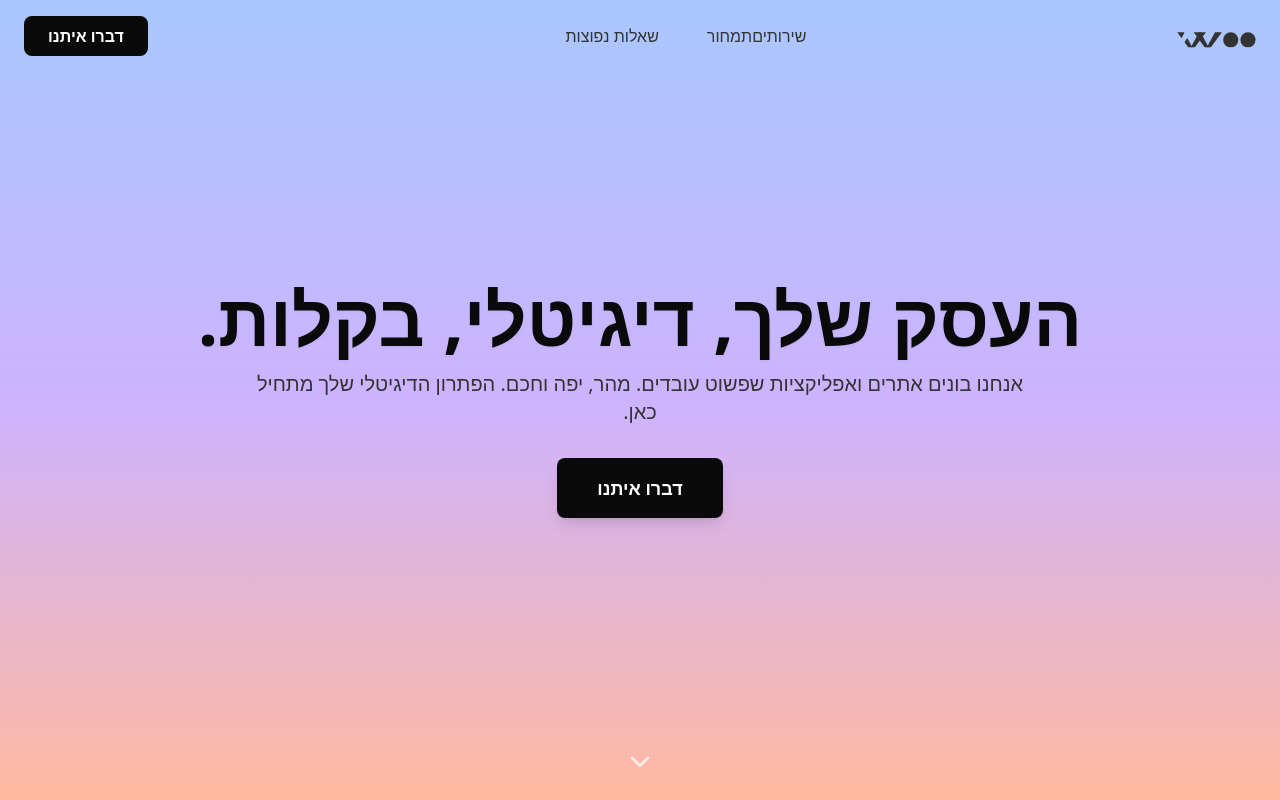
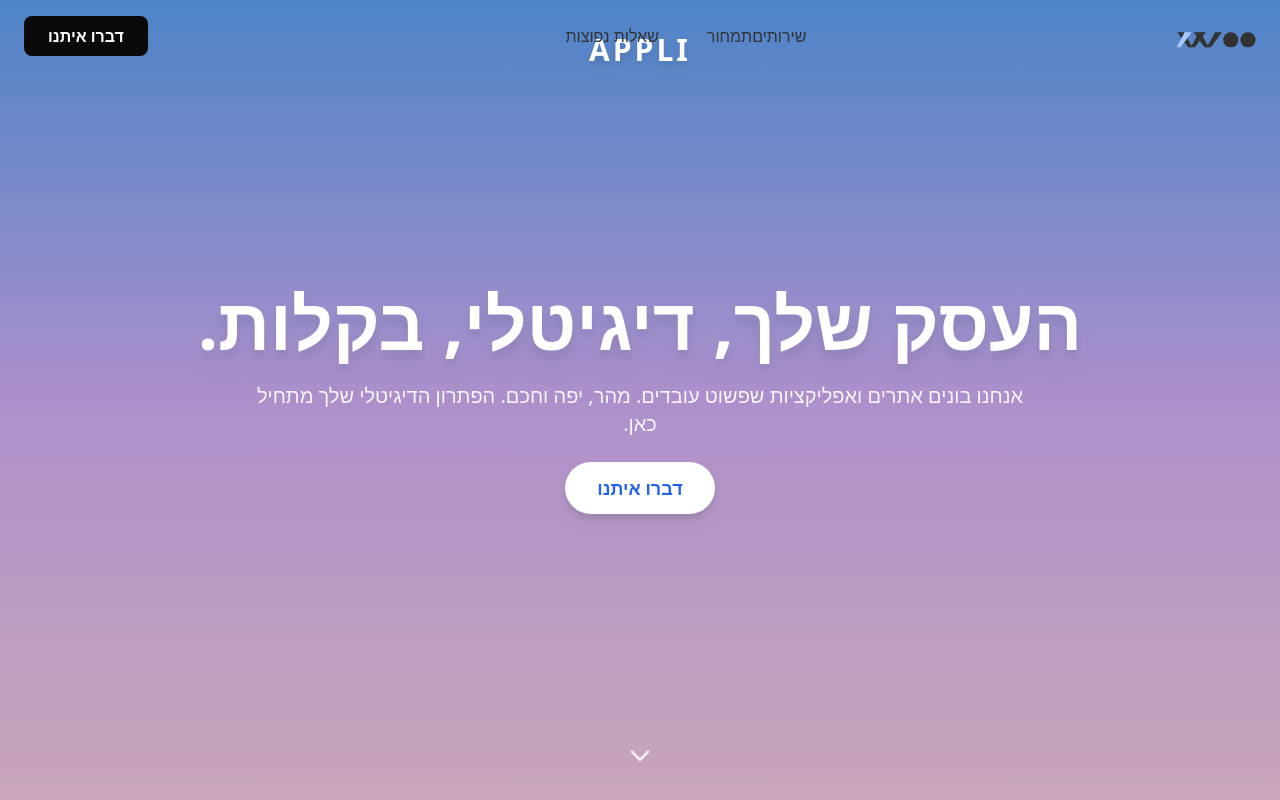
Before and after one commit to yuvalyuval1/appli-landing, a React (Vite) app: page / in a window 1280 px wide. Shown: the top 800 px of the page. Built offline with nearby package versions, Linux system fonts and the light colour scheme.

Commit message:
Update HeroSection.tsx

```diff
--- a/src/components/HeroSection.tsx
+++ b/src/components/HeroSection.tsx
@@ -1,53 +1,82 @@
-
 import React from 'react';
 import { motion } from 'framer-motion';
 import { ChevronDown } from '@/components/Icons';
 import { useModal } from '@/hooks/useModal';
 
-const HeroSection = () => {
+const HeroSection: React.FC = () => {
   const { openModal } = useModal();
 
   return (
-    <section className="relative h-screen min-h-[600px] flex items-center justify-center text-center text-white bg-gradient-to-b from-brand-blue-300 via-brand-lilac-300 to-brand-peach-300">
-      <div className="container mx-auto px-6 z-10">
+    <section
+      id="hero"
+      className="
+        relative h-screen min-h-[600px] flex flex-col items-center justify-center text-center
+        text-white bg-gradient-to-b from-blue-400 via-purple-300 to-pink-200 overflow-hidden
+      "
+    >
+      {/* שם האתר */}
+      <div className="absolute top-8 left-1/2 transform -translate-x-1/2 z-20">
+        <span className="uppercase text-2xl md:text-3xl font-bold tracking-widest drop-shadow-lg">
+          APPLI
+        </span>
+      </div>
+
+      {/* רקע כהה קל כדי לשפר קונטרסט */}
+      <div className="absolute inset-0 bg-black/20"></div>
+
+      <div className="relative container mx-auto px-6 z-30 space-y-6">
+        {/* כותרת */}
         <motion.h1
           initial={{ opacity: 0, y: 20 }}
           animate={{ opacity: 1, y: 0 }}
           transition={{ duration: 0.8, delay: 0.2 }}
-          className="text-4xl md:text-6xl lg:text-7xl font-extrabold text-brand-gray-900 drop-shadow-sm"
+          className="text-4xl sm:text-5xl md:text-6xl lg:text-7xl font-extrabold drop-shadow-xl"
         >
           העסק שלך, דיגיטלי, בקלות.
         </motion.h1>
+
+        {/* תת־כותרת */}
         <motion.p
           initial={{ opacity: 0, y: 20 }}
           animate={{ opacity: 1, y: 0 }}
           transition={{ duration: 0.8, delay: 0.4 }}
-          className="mt-4 max-w-3xl mx-auto text-lg md:text-xl text-brand-gray-700"
+          className="max-w-3xl mx-auto text-base sm:text-lg md:text-xl text-white/90"
         >
           אנחנו בונים אתרים ואפליקציות שפשוט עובדים. מהר, יפה וחכם.
           הפתרון הדיגיטלי שלך מתחיל כאן.
         </motion.p>
+
+        {/* כפתור CTA */}
         <motion.div
           initial={{ opacity: 0, y: 20 }}
           animate={{ opacity: 1, y: 0 }}
           transition={{ duration: 0.8, delay: 0.6 }}
-          className="mt-8"
         >
           <button
-            onClick={() => openModal()}
-            className="bg-brand-gray-900 text-white px-10 py-4 rounded-lg text-lg font-bold hover:bg-brand-gray-700 transition-transform duration-300 hover:scale-105 shadow-lg"
+            onClick={openModal}
+            className="
+              inline-block bg-white text-blue-600 px-8 py-3 rounded-full text-base sm:text-lg font-bold
+              hover:bg-white/90 focus:outline-none focus:ring-4 focus:ring-white/50
+              transition-transform duration-300 hover:scale-105 drop-shadow-lg
+            "
           >
             דברו איתנו
           </button>
         </motion.div>
       </div>
+
+      {/* חץ גלילה */}
       <motion.div
-        className="absolute bottom-8"
+        className="absolute bottom-8 z-30"
         animate={{ y: [0, 10, 0] }}
-        transition={{ duration: 1.5, repeat: Infinity, ease: "easeInOut" }}
+        transition={{ duration: 1.5, repeat: Infinity, ease: 'easeInOut' }}
       >
-        <a href="#trust" aria-label="Scroll down">
-          <ChevronDown className="h-8 w-8 text-white/70" />
+        <a
+          href="#services"
+          aria-label="Scroll down"
+          className="inline-block focus:outline-none focus:ring-2 focus:ring-white"
+        >
+          <ChevronDown className="h-8 w-8 text-white/80" />
         </a>
       </motion.div>
     </section>
```
